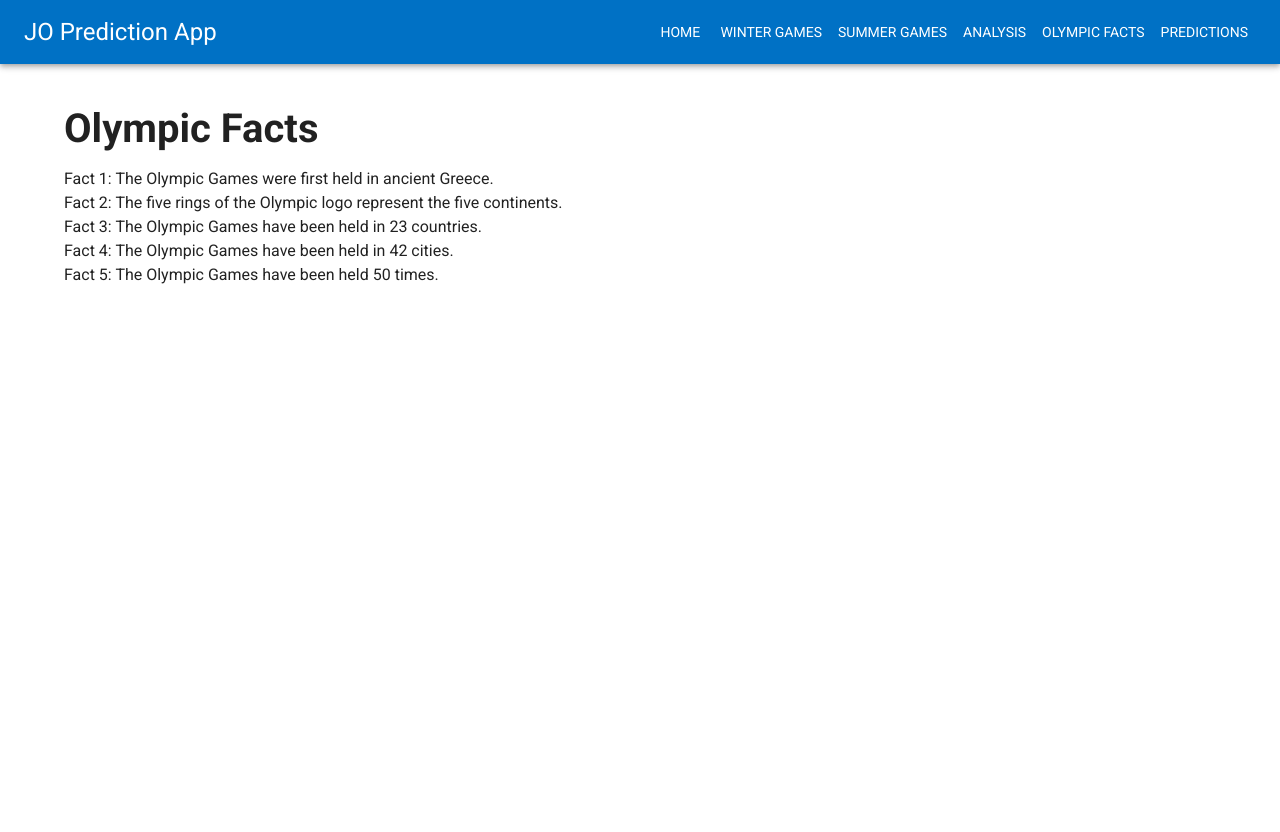
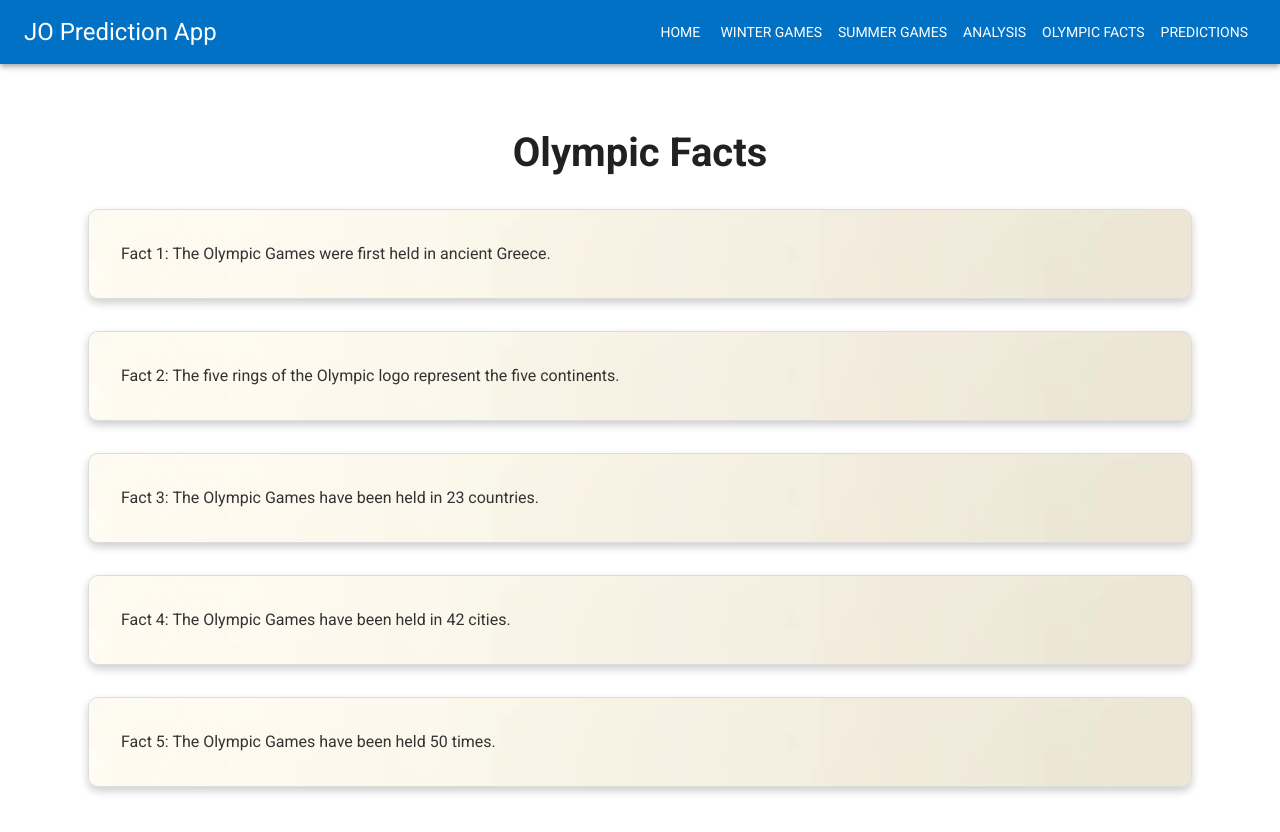
Before and after one commit to Groupe-11-IPSSI/front, a React (Vite) app in the folder jo-prediction-app/: page /facts in a window 1280 px wide. Shown: the top 832 px of the page. Before the commit the page ends 800 px from the top, so only its background shows below. Built offline with nearby package versions, Linux system fonts and the light colour scheme.

Commit message:
training with chart js and better olympic facts visuals

```diff
--- a/jo-prediction-app/src/components/Analysis.jsx
+++ b/jo-prediction-app/src/components/Analysis.jsx
@@ -1,7 +1,208 @@
+import { Box, Button, Typography } from "@mui/material";
+import {
+  ArcElement,
+  BarElement,
+  CategoryScale,
+  Chart as ChartJS,
+  Legend,
+  LineElement,
+  LinearScale,
+  PointElement,
+  Title,
+  Tooltip,
+} from "chart.js";
+import { useState } from "react";
+import { Bar, Line, Pie } from "react-chartjs-2";
 
+ChartJS.register(
+  CategoryScale,
+  LinearScale,
+  BarElement,
+  Title,
+  Tooltip,
+  Legend,
+  PointElement,
+  LineElement,
+  ArcElement
+);
 
 function Analysis() {
+  // Exemples de données en dur
+  const data = [
+    {
+      country_name: "USA",
+      medal_type: "GOLD",
+      count: 30,
+    },
+    {
+      country_name: "USA",
+      medal_type: "SILVER",
+      count: 20,
+    },
+    {
+      country_name: "USA",
+      medal_type: "BRONZE",
+      count: 10,
+    },
+    {
+      country_name: "China",
+      medal_type: "GOLD",
+      count: 25,
+    },
+    {
+      country_name: "China",
+      medal_type: "SILVER",
+      count: 18,
+    },
+    {
+      country_name: "China",
+      medal_type: "BRONZE",
+      count: 12,
+    },
+    {
+      country_name: "UK",
+      medal_type: "GOLD",
+      count: 22,
+    },
+    {
+      country_name: "UK",
+      medal_type: "SILVER",
+      count: 15,
+    },
+    {
+      country_name: "UK",
+      medal_type: "BRONZE",
+      count: 8,
+    },
+  ];
 
+  const processChartData = () => {
+    const countries = {};
+    data.forEach((item) => {
+      if (!countries[item.country_name]) {
+        countries[item.country_name] = { GOLD: 0, SILVER: 0, BRONZE: 0 };
+      }
+      countries[item.country_name][item.medal_type] += item.count;
+    });
+
+    const labels = Object.keys(countries);
+    const goldData = labels.map((label) => countries[label].GOLD);
+    const silverData = labels.map((label) => countries[label].SILVER);
+    const bronzeData = labels.map((label) => countries[label].BRONZE);
+
+    return {
+      labels,
+      datasets: [
+        {
+          label: "Gold Medals",
+          data: goldData,
+          backgroundColor: "rgba(255, 215, 0, 0.6)",
+        },
+        {
+          label: "Silver Medals",
+          data: silverData,
+          backgroundColor: "rgba(192, 192, 192, 0.6)",
+        },
+        {
+          label: "Bronze Medals",
+          data: bronzeData,
+          backgroundColor: "rgba(205, 127, 50, 0.6)",
+        },
+      ],
+    };
+  };
+
+  const barOptions = {
+    responsive: true,
+    scales: {
+      x: {
+        beginAtZero: true,
+      },
+      y: {
+        beginAtZero: true,
+      },
+    },
+  };
+
+  const lineOptions = {
+    responsive: true,
+    scales: {
+      x: {
+        beginAtZero: true,
+      },
+      y: {
+        beginAtZero: true,
+      },
+    },
+  };
+
+  const pieOptions = {
+    responsive: true,
+    plugins: {
+      legend: {
+        position: "top",
+      },
+    },
+  };
+
+  const pieChartData = {
+    labels: ["Gold Medals", "Silver Medals", "Bronze Medals"],
+    datasets: [
+      {
+        label: "Medal Distribution",
+        data: data.reduce(
+          (acc, item) => {
+            if (item.medal_type === "GOLD") acc[0] += item.count;
+            if (item.medal_type === "SILVER") acc[1] += item.count;
+            if (item.medal_type === "BRONZE") acc[2] += item.count;
+            return acc;
+          },
+          [0, 0, 0]
+        ),
+        backgroundColor: [
+          "rgba(255, 215, 0, 0.6)",
+          "rgba(192, 192, 192, 0.6)",
+          "rgba(205, 127, 50, 0.6)",
+        ],
+      },
+    ],
+  };
+
+  const [chartType, setChartType] = useState("bar");
+
+  return (
+    <Box>
+      <Typography variant="h4" gutterBottom>
+        Medal Analysis
+      </Typography>
+      <Box mb={2}>
+        <Button
+          variant="contained"
+          onClick={() => setChartType("bar")}
+          sx={{ mr: 1 }}
+        >
+          Bar Chart
+        </Button>
+        <Button
+          variant="contained"
+          onClick={() => setChartType("line")}
+          sx={{ mr: 1 }}
+        >
+          Line Chart
+        </Button>
+        <Button variant="contained" onClick={() => setChartType("pie")}>
+          Pie Chart
+        </Button>
+      </Box>
+      {chartType === "bar" && (
+        <Bar data={processChartData()} options={barOptions} />
+      )}
+      {chartType === "line" && (
+        <Line data={processChartData()} options={lineOptions} />
+      )}
+      {chartType === "pie" && <Pie data={pieChartData} options={pieOptions} />}
+    </Box>
+  );
 }
 
 export default Analysis;
--- a/jo-prediction-app/src/pages/OlympicFacts.jsx
+++ b/jo-prediction-app/src/pages/OlympicFacts.jsx
@@ -1,27 +1,84 @@
 import { Box, Typography } from "@mui/material";
+import { styled } from "@mui/system";
+
+// Styles pour le parchemin
+const ScrollBox = styled(Box)(({ theme }) => ({
+  backgroundImage: "url(/src/assets/olympics-parchment.jpg)",
+  backgroundSize: "cover",
+  backgroundRepeat: "no-repeat",
+  padding: theme.spacing(4),
+  marginBottom: theme.spacing(4),
+  borderRadius: "10px",
+  boxShadow: "0 4px 8px rgba(0, 0, 0, 0.2)",
+  color: "#333",
+  fontFamily: "Georgia, serif",
+  fontSize: "18px",
+  border: "1px solid #ddd",
+  position: "relative",
+  overflow: "hidden",
+  transition: "transform 0.3s ease, box-shadow 0.3s ease",
+  "&:hover": {
+    transform: "scale(1.05)",
+    boxShadow: "0 8px 16px rgba(0, 0, 0, 0.3)",
+  },
+  "&::before": {
+    content: '""',
+    position: "absolute",
+    top: 0,
+    left: 0,
+    width: "100%",
+    height: "100%",
+    background: "rgba(255, 255, 255, 0.8)",
+    borderRadius: "10px",
+    transition: "opacity 0.3s ease",
+    opacity: 0,
+  },
+  "&:hover::before": {
+    opacity: 0.5,
+  },
+  "& > *": {
+    position: "relative",
+    zIndex: 1,
+  },
+}));
 
 function OlympicFacts() {
   return (
-    <Box mt={5}>
-      <Typography variant="h4" gutterBottom>
+    <Box mt={5} p={3}>
+      <Typography
+        variant="h4"
+        gutterBottom
+        align="center"
+        sx={{ marginBottom: "2rem" }}
+      >
         Olympic Facts
       </Typography>
+      <ScrollBox>
         <Typography variant="body1">
           Fact 1: The Olympic Games were first held in ancient Greece.
         </Typography>
+      </ScrollBox>
+      <ScrollBox>
         <Typography variant="body1">
           Fact 2: The five rings of the Olympic logo represent the five
           continents.
         </Typography>
+      </ScrollBox>
+      <ScrollBox>
         <Typography variant="body1">
           Fact 3: The Olympic Games have been held in 23 countries.
         </Typography>
+      </ScrollBox>
+      <ScrollBox>
         <Typography variant="body1">
           Fact 4: The Olympic Games have been held in 42 cities.
         </Typography>
+      </ScrollBox>
+      <ScrollBox>
         <Typography variant="body1">
           Fact 5: The Olympic Games have been held 50 times.
         </Typography>
+      </ScrollBox>
     </Box>
   );
 }
```
Also changed, not shown: jo-prediction-app/src/assets/olympics-parchment.jpg (added). Lines whose indentation alone changed are shown as unchanged.
